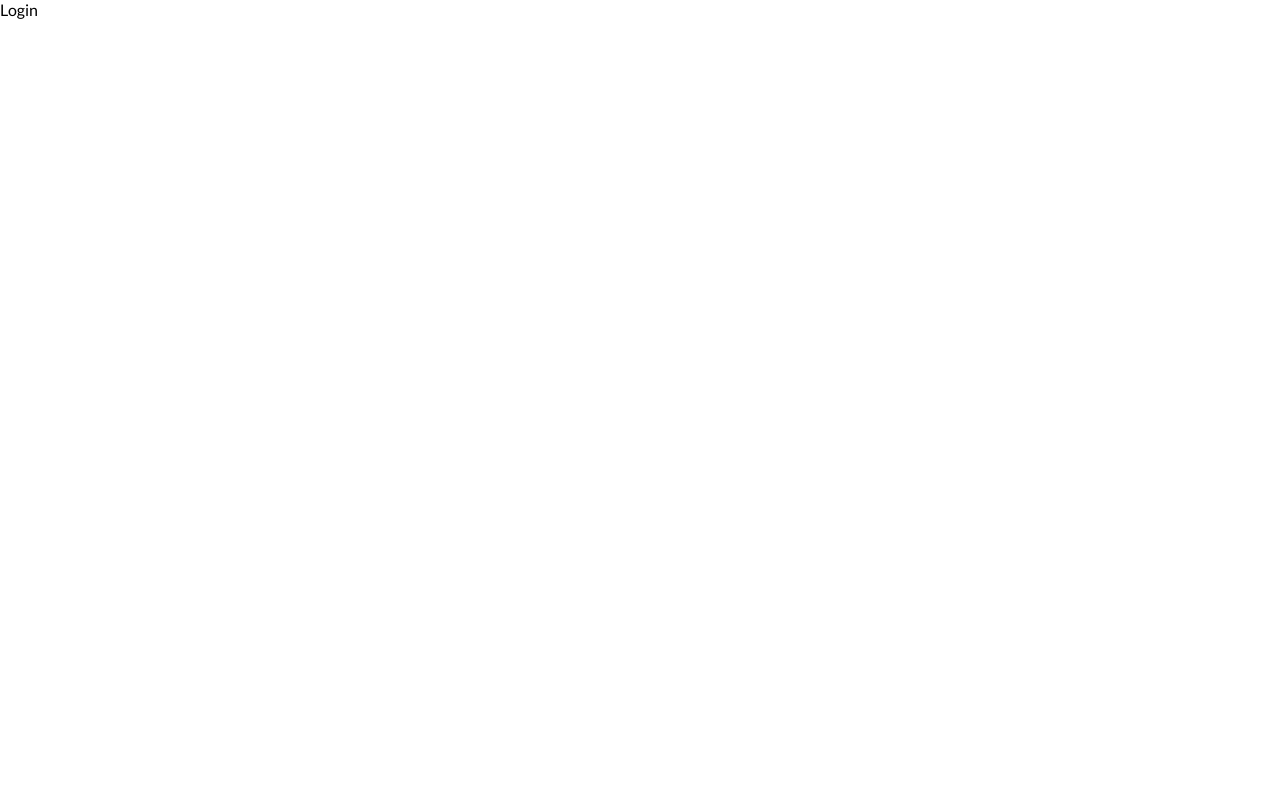
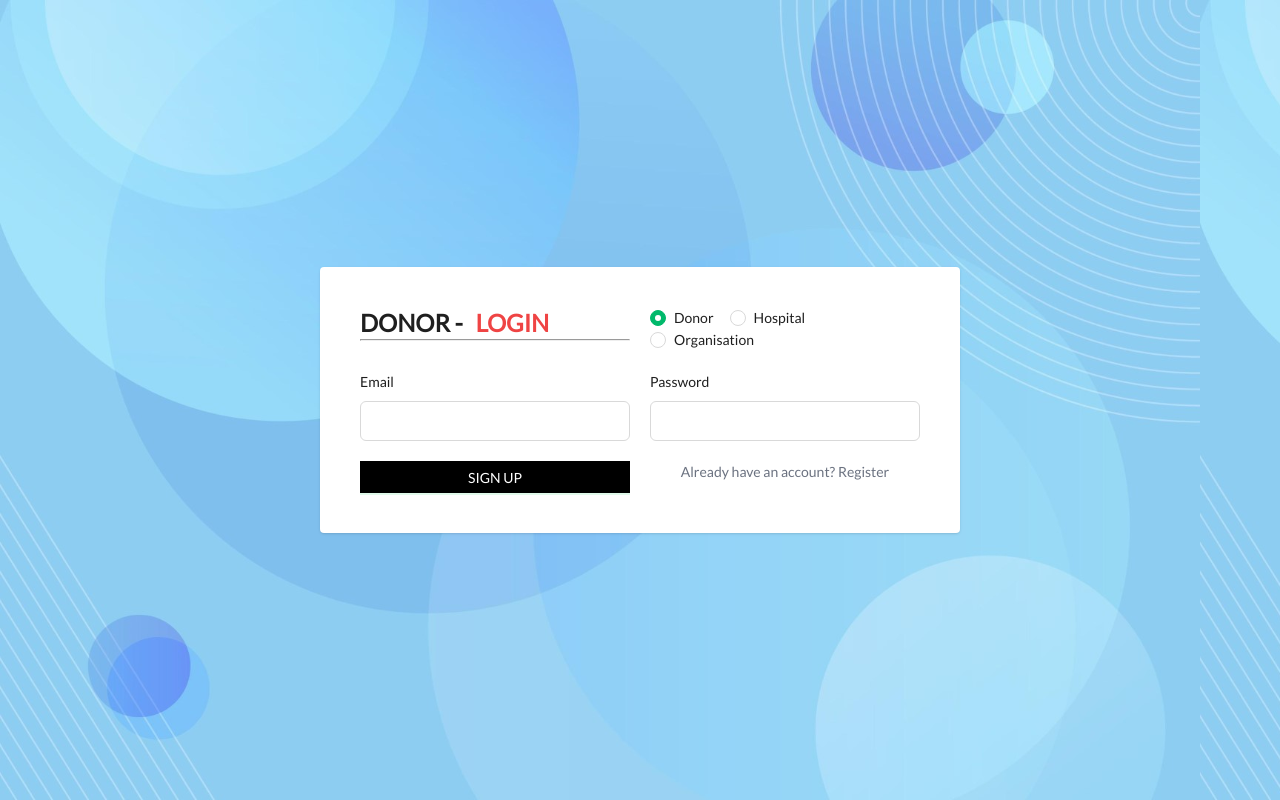
Before and after one commit to Sourav01112/Full-Stack-Blood-Bank-App, a React (Vite) app in the folder Client/: page /login in a window 1280 px wide. Built offline with nearby package versions, Linux system fonts and the light colour scheme.

Commit message:
Login Form check..

```diff
--- a/Client/src/pages/Login/index.jsx
+++ b/Client/src/pages/Login/index.jsx
@@ -1,5 +1,70 @@
-import React from "react";
+import { Button, Form, Input, Checkbox, Col, Row, Select, Radio } from "antd";
+import React, { useState } from "react";
+import { Link, useLocation } from "react-router-dom";
+import LoginImage1 from "../../assets/LoginImage1.jpg";
 
 export const Login = () => {
-  return <div>Login</div>;
+  const [type, setType] = useState("donor");
+
+  const location = useLocation();
+  const isDesiredRoute = location.pathname === "/login";
+  const backgroundClasses = isDesiredRoute ? "bg-wallpaper" : "";
+
+  const onFinish = (values) => {
+    console.log(values);
+  };
+
+  return (
+    <div
+      className={`flex h-screen items-center justify-center bg-repeat bg-contain  ${backgroundClasses}`}
+      style={{ backgroundImage: `url(${LoginImage1})` }}
+    >
+      <Form
+        layout="vertical"
+        className="bg-white rounded grid grid-cols-2 shadow p-10 gap-5 w-1/2"
+        onFinish={onFinish}
+      >
+        <h1 className="col-span-1 uppercase text-2xl">
+          {type.toUpperCase()} -{" "}
+          <span className="text-red-500 px-2">LOGIN</span>
+          <hr />
+        </h1>
+
+        <Radio.Group
+          className=""
+          style={{
+            width: "100%",
+          }}
+          defaultValue={"donor"}
+          onChange={(e) => setType(e.target.value)}
+        >
+          <Radio value="donor">Donor</Radio>
+
+          <Radio value="hospital">Hospital</Radio>
+
+          <Radio value="organisation">Organisation</Radio>
+        </Radio.Group>
+
+        <Form.Item label="Email" name="email">
+          <Input />
+        </Form.Item>
+
+        <Form.Item label="Password" name="password">
+          <Input type="password" />
+        </Form.Item>
+
+        <Button
+          type="primary"
+          block
+          className="uppercase bg-black"
+          htmlType="submit"
+        >
+          Sign Up
+        </Button>
+        <Link to="/register" className=" text-center text-gray-500">
+          Already have an account? Register
+        </Link>
+      </Form>
+    </div>
+  );
 };
--- a/Client/src/pages/Register/index.jsx
+++ b/Client/src/pages/Register/index.jsx
@@ -17,7 +17,7 @@ export const Register = () => {
 
   return (
     <div
-      className={`flex h-screen items-center justify-center bg-no-repeat bg-left bg-contain ${backgroundClasses}`}
+      className={`flex h-screen items-center justify-center bg-repeat bg-contain  ${backgroundClasses}`}
       style={{ backgroundImage: `url(${registerImage})` }}
     >
       <Form
@@ -26,7 +26,8 @@ export const Register = () => {
         onFinish={onFinish}
       >
         <h1 className="col-span-2 uppercase text-2xl">
-          <span>{type.toUpperCase()} - registration</span>
+          {type.toUpperCase()} -{" "}
+          <span className="text-red-500 px-2">registration</span>
           <hr />
         </h1>
 
```
Also changed, not shown: Client/src/assets/LoginImage.jpg (added), Client/src/assets/LoginImage1.jpg (added).
